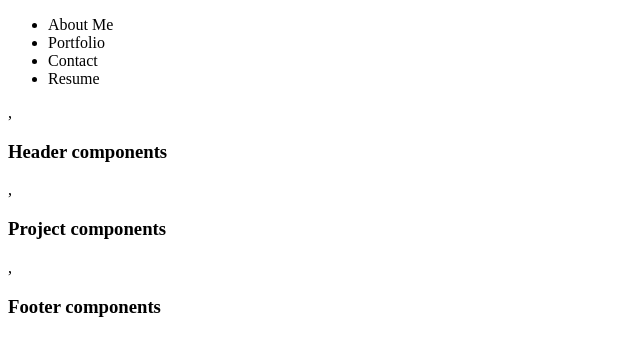
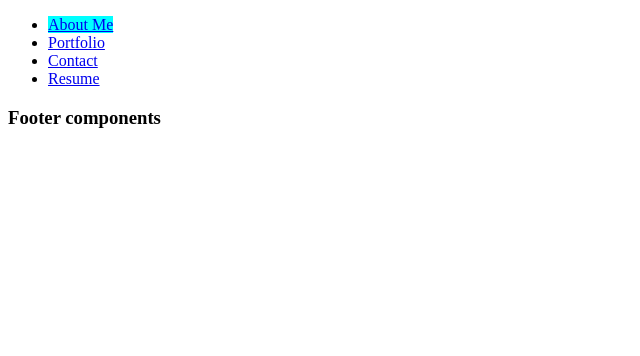
Before and after one commit to bosalinas/react-portfolio, a React (Create React App) app: page / in a window 1280 px wide. Shown: the top 356 px of the page, without its empty margins (0-640 px from the left). Built offline with nearby package versions, Linux system fonts and the light colour scheme.

Commit message:
added coditional rendering and conditional styling to project and contact

```diff
--- a/package.json
+++ b/package.json
@@ -7,6 +7,7 @@
         "@testing-library/jest-dom": "^5.11.4",
         "@testing-library/react": "^11.1.0",
         "@testing-library/user-event": "^12.1.10",
+        "bootstrap": "^5.3.1",
         "gh-pages": "^6.0.0",
         "react": "^17.0.1",
         "react-dom": "^17.0.1",
--- a/public/index.html
+++ b/public/index.html
@@ -8,7 +8,6 @@
   <meta name="theme-color" content="#000000" />
   <meta name="description" content="Web site created using create-react-app" />
   <link rel="apple-touch-icon" href="%PUBLIC_URL%/logo192.png" />
-
   <link rel="manifest" href="%PUBLIC_URL%/manifest.json" />
 
   <title>Bo Salinas</title>
--- a/src/App.js
+++ b/src/App.js
@@ -1,14 +1,17 @@
 import Project from "./components/Project";
 import Nav from "./components/Nav";
 import Footer from "./components/Footer";
-import Header from "./components/Header";
+import Contact from "./components/Contact";
+import React, { useState } from 'react';
 
 export default function App() {
+    const [section, setSection] = useState('About Me');
+
     return (
         <div className='portfolio-app'>
-            <Nav />,
-            <Header />,
-            <Project />,
+            <Nav section={section} setSection={setSection}/>
+            {section==="Portfolio"?<Project />:""}
+            {section==="Contact"?<Contact />:""}
             <Footer />
         </div>
     )
--- /dev/null
+++ b/src/components/Contact.js
@@ -0,0 +1,9 @@
+import React from 'react';
+
+export default function Contact() {
+    return (
+        <div>
+            <h3 className="">Contact Page</h3>
+        </div>
+    )
+}
--- a/src/components/Header.js
+++ /dev/null
@@ -1,7 +0,0 @@
-import React from 'react';
-
-export default function Header() {
-    return (
-        <h3>Header components</h3>
-    )
-}
--- /dev/null
+++ b/src/components/Nav.css
@@ -0,0 +1,3 @@
+.active {
+    background-color: aqua;
+}
--- a/src/components/Nav.js
+++ b/src/components/Nav.js
@@ -1,13 +1,23 @@
 import React from 'react';
+import "./Nav.css";
 
-export default function Nav() {
+export default function Nav(props) {
+    const setSection = props.setSection;
     return (
-        <nav>
+        <nav className="navComp">
          <ul>
-            <li>About Me</li>
-            <li>Portfolio</li>
-            <li>Contact</li>
-            <li>Resume</li>
+            <li>
+                <a onClick={()=>{setSection("About Me")}} className={props.section==="About Me"?"nav-link active":"nav-link"} href="#">About Me</a>
+            </li>
+            <li>
+                <a onClick={()=>{setSection("Portfolio")}} className={props.section==="Portfolio"?"nav-link active":"nav-link"} href="#">Portfolio</a>
+            </li>
+            <li>
+                <a onClick={()=>{setSection("Contact")}} className={props.section==="Contact"?"nav-link active":"nav-link"} href="#">Contact</a>
+            </li>
+            <li>
+                <a onClick={()=>{setSection("Resume")}} className={props.section==="Resume"?"nav-link active":"nav-link"} href="#">Resume</a>
+            </li>
          </ul>
         </nav>
     )
--- a/src/components/Project.js
+++ b/src/components/Project.js
@@ -2,6 +2,19 @@ import React from 'react';
 
 export default function Project() {
     return (
-        <h3>Project components</h3>
+        <div>
+            <div className="aboutMe">
+                <h2>About Me</h2>
+                <img className="selfie" src="" alt="Picture of Bo Salinas"/>
+            </div>
+            <div className="about-text">
+                <p>Hi, my name is Bo Salinas. I use they/them pronouns. I was born in California and raised in Texas. I worked in Special
+                    Education for a few years before starting this new challenge of becoming a web developer. I'm in the beginning of
+                    my journey to become an excellent web developer.
+                    In a nutshell, I want to create websites that help organizations address business challenges and meet
+                    their needs.
+                </p>
+            </div>
+        </div>
     )
 }
```
